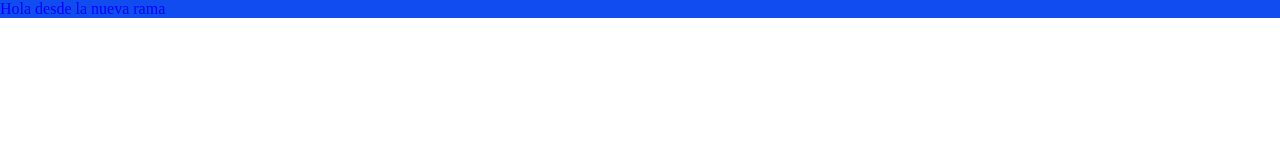
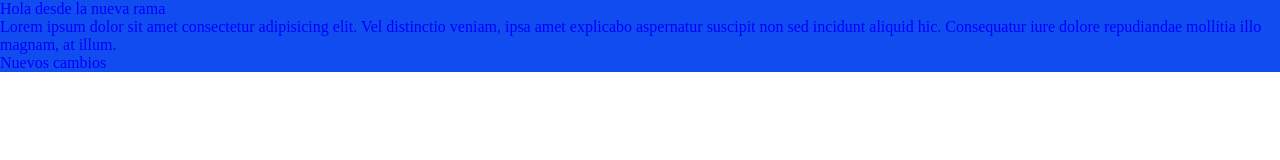
Before and after one commit to skia-byte/Uni2, a plain HTML site: page s36/index.html in a window 1280 px wide. Drawn offline with Linux system fonts and the light colour scheme.

Commit message:
feat: minor changes

```diff
--- a/s36/index.html
+++ b/s36/index.html
@@ -8,6 +8,14 @@
   </head>
   <body>
     <p>Hola desde la nueva rama</p>
+
+    <p>
+      Lorem ipsum dolor sit amet consectetur adipisicing elit. Vel distinctio
+      veniam, ipsa amet explicabo aspernatur suscipit non sed incidunt aliquid
+      hic. Consequatur iure dolore repudiandae mollitia illo magnam, at illum.
+    </p>
+
+    <p>Nuevos cambios</p>
     <script src="./assets/js/script.js"></script>
   </body>
 </html>
```
